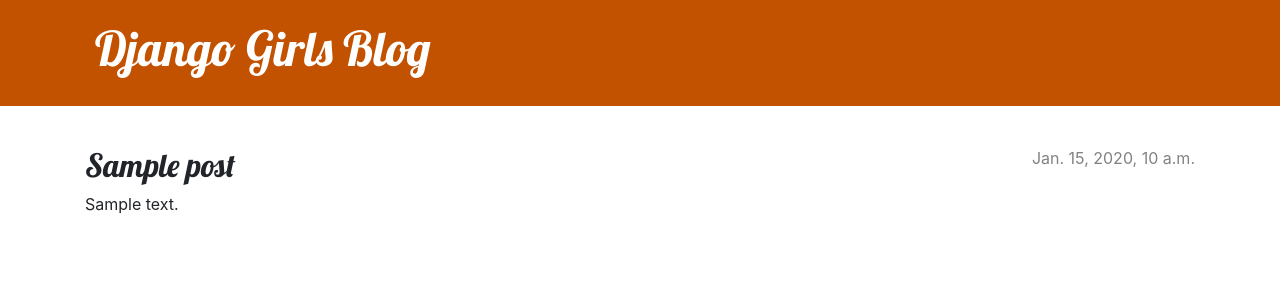
After one commit to olawale-kareem/django_girls, a Django app: template blog/templates/blog/post_detail.html in a window 1280 px wide. The commit adds this page. Shown: the top 300 px of the page. Run offline with Django 3.2, Linux system fonts and the light colour scheme; the template is opened without the code that fills it: most values are stand-ins (such as "Sample title", 1, 10 or a date in 2020).

Commit message:
base, post_detail, post_list templates implementation

```diff
--- /dev/null
+++ b/blog/static/css/blog.css
@@ -0,0 +1,70 @@
+.page-header {
+    background-color: #C25100;
+    margin-top: 0;
+    margin-bottom: 40px;
+    padding: 20px 20px 20px 40px;
+}
+
+.page-header h1,
+.page-header h1 a,
+.page-header h1 a:visited,
+.page-header h1 a:active {
+    color: #ffffff;
+    font-size: 36pt;
+    text-decoration: none;
+}
+
+h1,
+h2,
+h3,
+h4 {
+    font-family: 'Lobster', cursive;
+}
+
+.date {
+    color: #828282;
+}
+
+.save {
+    float: right;
+}
+
+.post-form textarea,
+.post-form input {
+    width: 100%;
+}
+
+.top-menu,
+.top-menu:hover,
+.top-menu:visited {
+    color: #ffffff;
+    float: right;
+    font-size: 26pt;
+    margin-right: 20px;
+}
+
+.post {
+    margin-bottom: 70px;
+}
+
+.post h2 a,
+.post h2 a:visited {
+    color: #000000;
+}
+
+.post > .date,
+.post > .actions {
+    float: right;
+}
+
+.btn-default,
+.btn-default:visited {
+    color: #C25100;
+    background: none;
+    border-color: #C25100;
+}
+
+.btn-default:hover {
+    color: #FFFFFF;
+    background-color: #C25100;
+}
--- /dev/null
+++ b/blog/templates/blog/base.html
@@ -0,0 +1,26 @@
+{% load static %}
+<!DOCTYPE html>
+<html>
+    <head>
+        <title>Django Girls blog</title>
+        <link rel="stylesheet" href="https://cdn.jsdelivr.net/npm/bootstrap@4.5.3/dist/css/bootstrap.min.css" integrity="sha384-TX8t27EcRE3e/ihU7zmQxVncDAy5uIKz4rEkgIXeMed4M0jlfIDPvg6uqKI2xXr2" crossorigin="anonymous">
+        <link href='//fonts.googleapis.com/css?family=Lobster&subset=latin,latin-ext' rel='stylesheet' type='text/css'>
+        <link rel="stylesheet" href="{% static 'css/blog.css' %}">
+    </head>
+    <body>
+        <header class="page-header">
+          <div class="container">
+              <h1><a href="/">Django Girls Blog</a></h1>
+          </div>
+        </header>
+
+        <main class="container">
+            <div class="row">
+                <div class="col">
+                {% block content %}
+                {% endblock %}
+                </div>
+            </div>
+        </main>
+    </body>
+</html>
--- /dev/null
+++ b/blog/templates/blog/post_detail.html
@@ -0,0 +1,12 @@
+{% extends 'blog/base.html' %}
+{% block content %}
+    <article class="post">
+        {% if post.published_date %}
+            <time class="date">
+                {{ post.published_date }}
+            </time>
+        {% endif %}
+        <h2>{{ post.title }}</h2>
+        <p>{{ post.text|linebreaksbr }}</p>
+    </article>
+{% endblock %}
--- a/blog/urls.py
+++ b/blog/urls.py
@@ -3,5 +3,6 @@ from .views import *
 
 urlpatterns = [
     path('', home, name = 'home'),
-    path('posts/', post_list, name = 'posts')
+    path('posts/', post_list, name = 'posts'),
+    path('post/<int:pk>/', post_detail, name='post_detail'),
 ]
```
Also changed, not shown: blog/templates/blog/post_list.html (+12 -31 lines), blog/views.py (+7 -1 lines), django_calls.py (+12 -0 lines).
